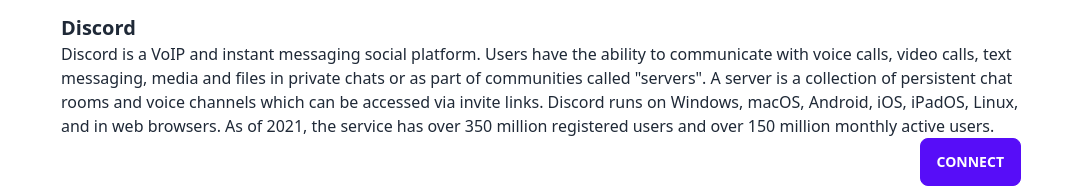
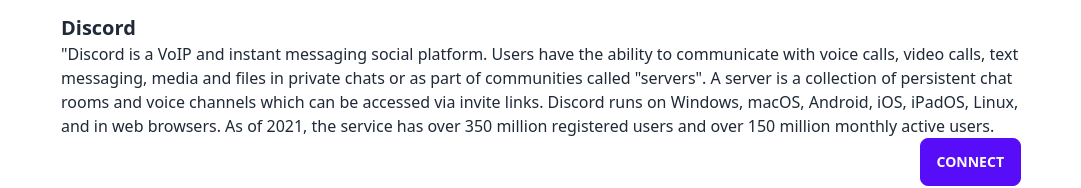
Before and after one commit to ransurf/sap, a Next.js app: page /plugins in a window 1280 px wide. Shown: the part 383-571 px from the top of the page, without its empty margins (99-1180 px from the left). Built offline with nearby package versions, Linux system fonts and the light colour scheme; no server answers.

Commit message:
Update index.tsx

```diff
--- a/pages/plugins/index.tsx
+++ b/pages/plugins/index.tsx
@@ -14,7 +14,7 @@ const Plugins = (props: Props) => {
       <button className="btn btn-primary max-w-sm self-end">Connect</button>
       <h2 className="font-bold text-xl mt-4">Discord</h2>
       <p>
-      Discord is a VoIP and instant messaging social platform. Users have the ability to communicate with voice calls, video calls, text messaging, media and files in private chats or as part of communities called "servers". A server is a collection of persistent chat rooms and voice channels which can be accessed via invite links. Discord runs on Windows, macOS, Android, iOS, iPadOS, Linux, and in web browsers. As of 2021, the service has over 350 million registered users and over 150 million monthly active users.
+        &quot;Discord is a VoIP and instant messaging social platform. Users have the ability to communicate with voice calls, video calls, text messaging, media and files in private chats or as part of communities called "servers". A server is a collection of persistent chat rooms and voice channels which can be accessed via invite links. Discord runs on Windows, macOS, Android, iOS, iPadOS, Linux, and in web browsers. As of 2021, the service has over 350 million registered users and over 150 million monthly active users.
       </p>
       <button className="btn btn-primary max-w-sm self-end">Connect</button>
       <br/>
```
